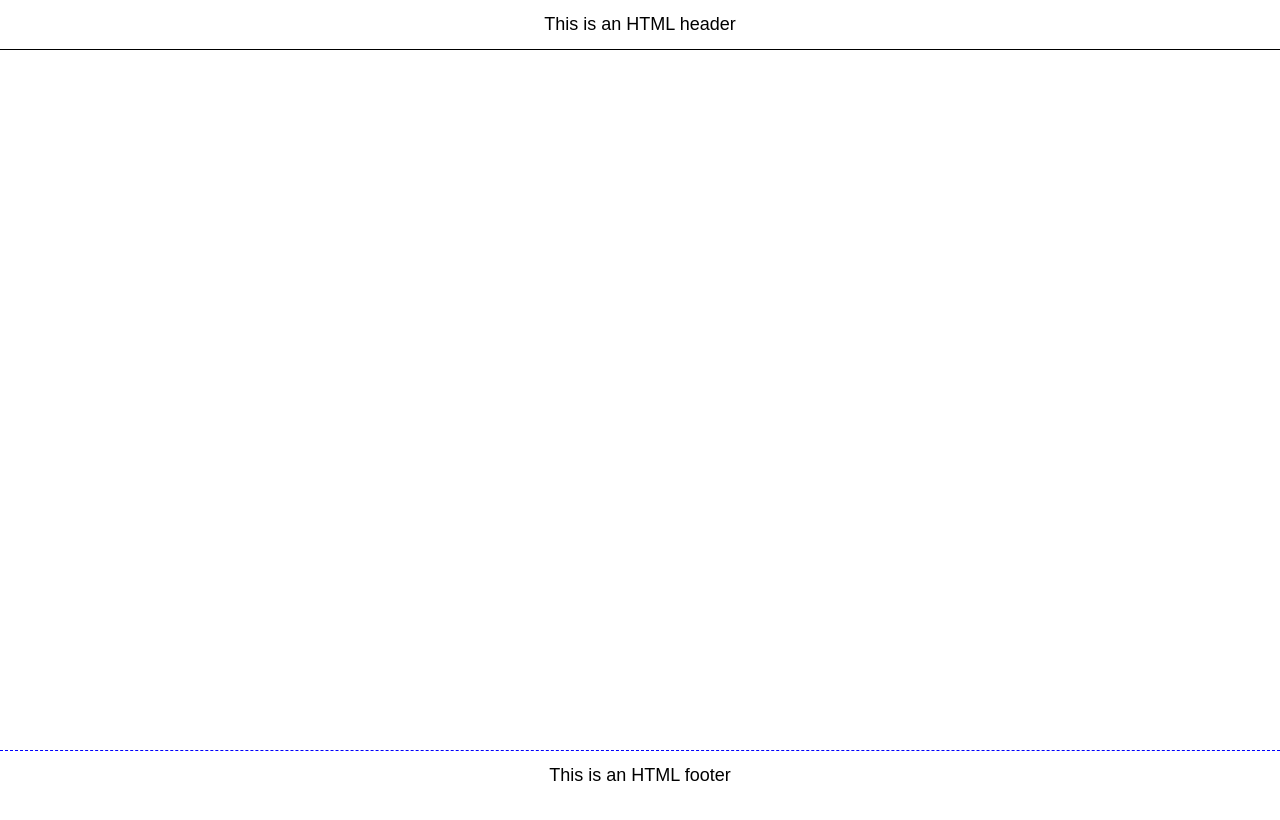
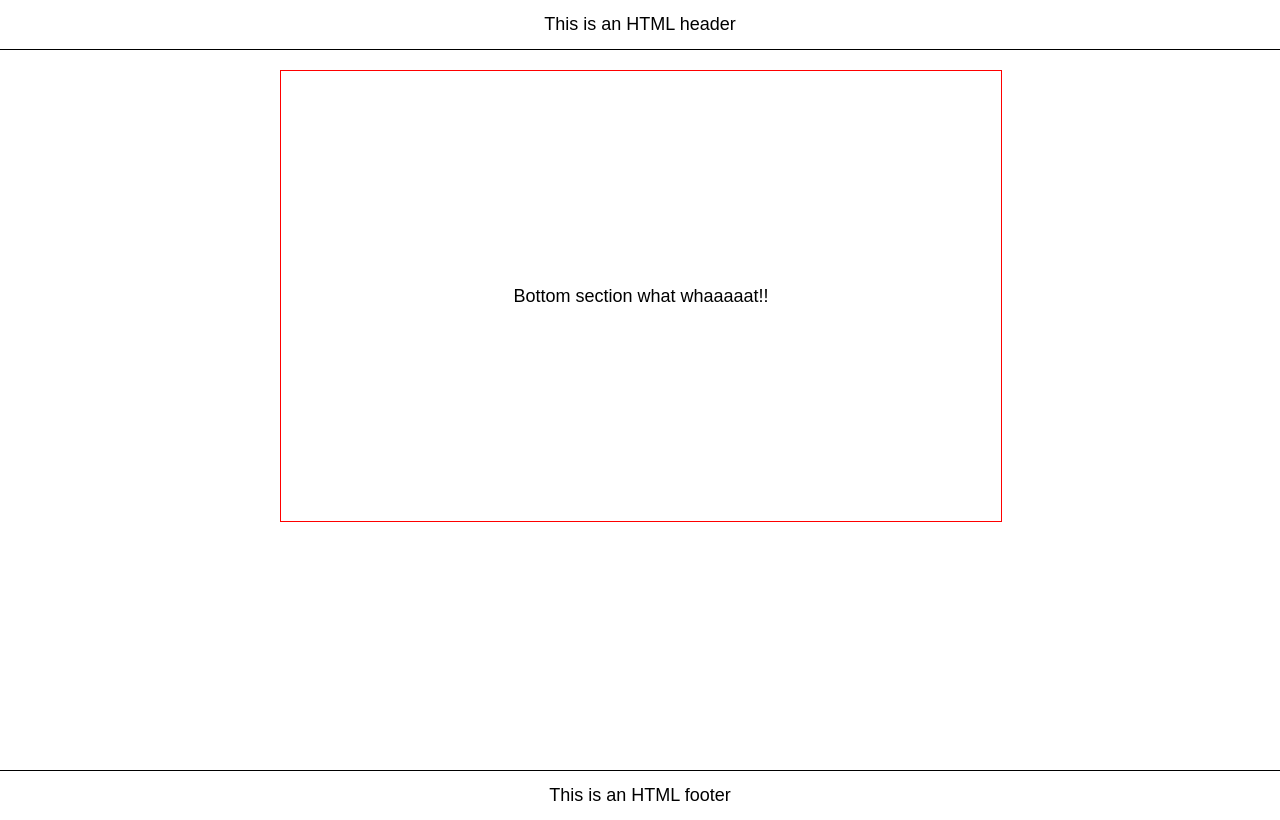
Before and after one commit to ooloo-io/github-flow-EeethB, a plain HTML site: page src/index.html in a window 1280 px wide. Drawn offline with nearby package versions, Linux system fonts and the light colour scheme.

Commit message:
Hopefully corrected merge conflicts?

```diff
--- a/src/index.html
+++ b/src/index.html
@@ -16,7 +16,11 @@
   <header class="header">
     This is an HTML header
   </header>
-  <main class="content"></main>
+  <main class="content">
+    <section class="section">
+      Bottom section what whaaaaat!!
+    </section>
+  </main>
   <footer class="footer">
     This is an HTML footer
   </footer>
--- a/src/styles.css
+++ b/src/styles.css
@@ -16,9 +16,22 @@ body {
   display: flex;
   justify-content: center;
   align-items: center;
-  border-top: 1px dashed blue;
+  border-top: 1px solid black;
 }
 
 .content {
   min-height: calc(100vh - 100px);
+  width: 720px;
+  max-width: 100%;
+  margin: auto;
 }
+
+.section {
+  height: 450px;
+  width: 100%;
+  margin-top: 20px;
+  display: flex;
+  justify-content: center;
+  align-items: center;
+  border: 1px solid red;
+}
```
